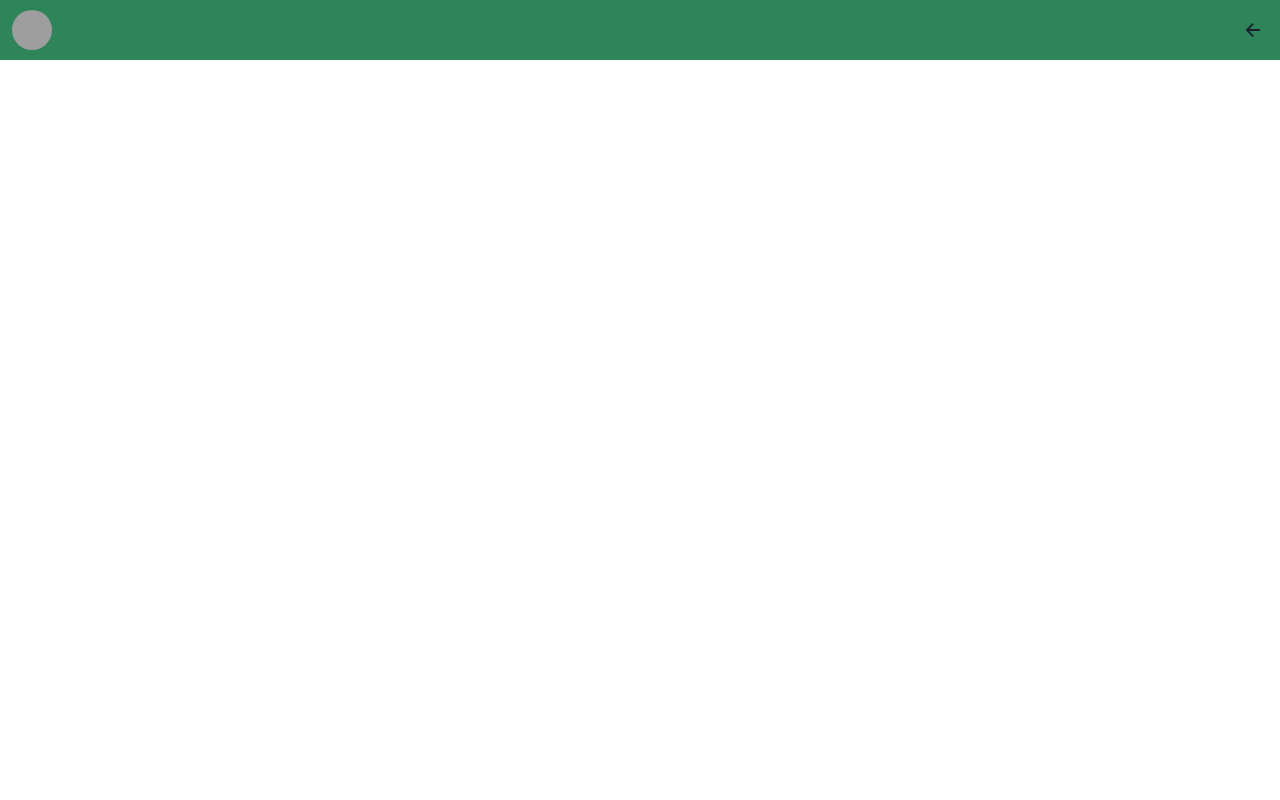
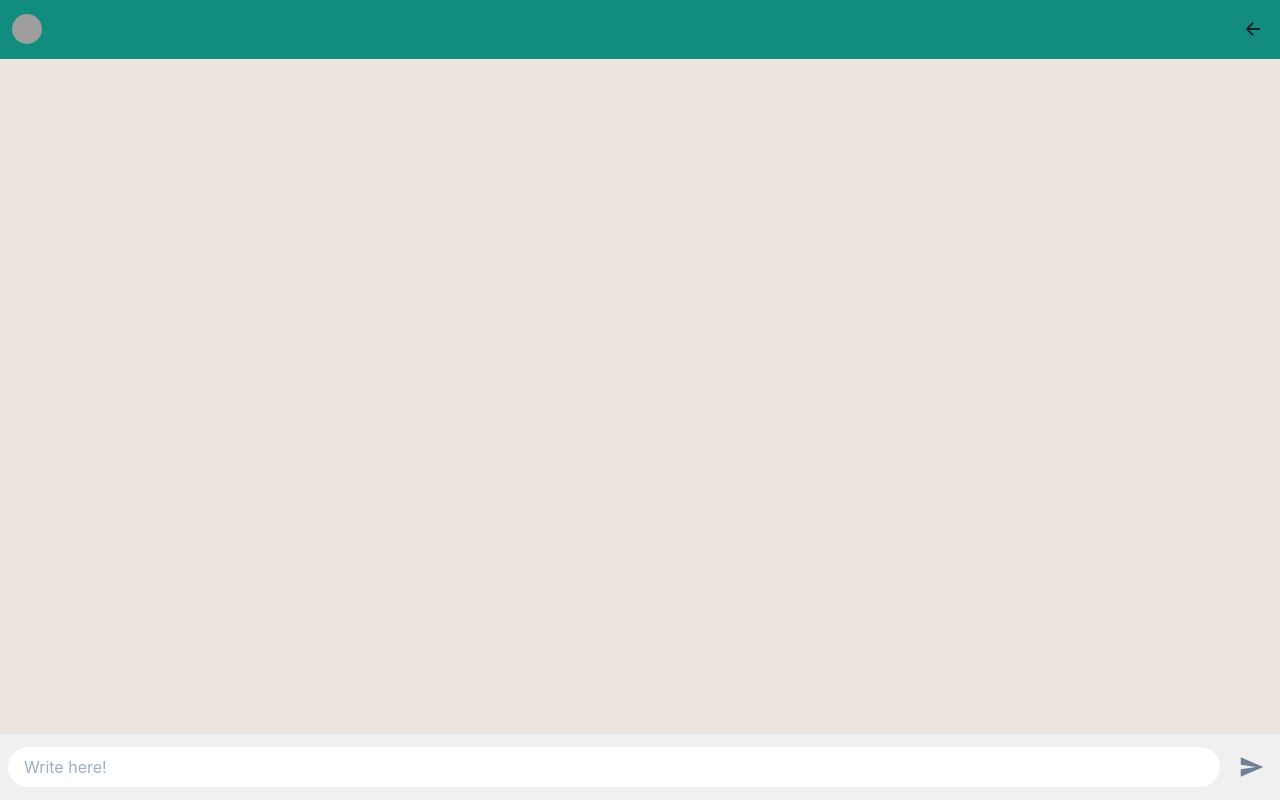
Before and after one commit to tomasbirbe/Chat, a React (Vite) app in the folder front/: page /chat in a window 1280 px wide. Built offline with nearby package versions, Linux system fonts and the light colour scheme; grey boxes are pictures that could not be loaded.

Commit message:
Add colors in theme.ts, styling messages, add header and input, and auto scroll on every message

```diff
--- a/front/src/App.tsx
+++ b/front/src/App.tsx
@@ -132,7 +132,12 @@ const App = () => {
       <Route path="/login" element={<Login />} />
       <Route
         path="/chat"
-        element={<ChatPage chat={chatSelected} contact={contact} />}
+        element={
+          <ChatPage
+            chatState={{ chatSelected, setChatSelected }}
+            contactState={{ contact }}
+          />
+        }
       />
       <Route path="*" element={<NotFound />} />
     </Routes>
--- a/front/src/pages/ChatPage.tsx
+++ b/front/src/pages/ChatPage.tsx
@@ -1,18 +1,28 @@
-import { Box, Stack, Text, Img, Button, Icon } from '@chakra-ui/react';
-import React from 'react';
-import { chat, contact } from '../Types/types';
+import { Box, Stack, Text, Img, Button, Icon, Input } from '@chakra-ui/react';
+import React, { useEffect, useRef } from 'react';
+import { chat, contact, message } from '../Types/types';
 import Message from './components/Message';
-import { IoArrowBackSharp } from 'react-icons/io5';
+import { IoArrowBackSharp, IoSendSharp } from 'react-icons/io5';
 
 const myId = '1';
 
 const ChatPage = ({
-  chat,
-  contact,
+  chatState,
+  contactState,
 }: {
-  chat: chat | null;
-  contact: contact | undefined;
+  chatState: {
+    chatSelected: chat | null;
+    setChatSelected: React.Dispatch<React.SetStateAction<chat | null>>;
+  };
+  contactState: {
+    contact: contact | undefined;
+    setContact?: React.Dispatch<React.SetStateAction<contact | undefined>>;
+  };
 }) => {
+  const { chatSelected: chat, setChatSelected: setChat } = chatState;
+  const { contact } = contactState;
+  const chatRef = useRef<any>();
+
   const prevMessageItsMine = (index: number) => {
     const prevMessageOwner = chat?.messages[index - 1]?.from._id;
     const messageOwner = chat?.messages[index].from._id;
@@ -22,12 +32,40 @@ const ChatPage = ({
     return false;
   };
 
+  const handleSubmit = (e: any) => {
+    e.preventDefault();
+    const message: message = {
+      _id: `${Math.random() * 9000}`,
+      from: {
+        name: 'Tomas',
+        lastName: 'Birbe',
+        email: 'tomas.birbe@gmail.com',
+        _id: `${myId}`,
+      },
+      data: e.target.message.value,
+      timestamp: new Date().getTime(),
+    };
+    const updatedMessages: message[] | undefined =
+      chat?.messages.concat(message);
+    const updatedChat = Object.assign({}, chat, { messages: updatedMessages });
+    setChat(updatedChat);
+    e.target.message.value = '';
+  };
+
+  useEffect(() => {
+    chatRef.current.scrollTop =
+      chatRef.current.scrollHeight - chatRef.current.clientHeight;
+  }, [chat]);
+
   return (
-    <>
+    <Stack spacing={0} height="full">
+      {/* Header */}
+
       <Stack
         as="header"
-        height="60px"
-        bg="green.600"
+        height="70px"
+        width="full"
+        bg="teal.green"
         align="center"
         justify="space-between"
         paddingInline={3}
@@ -37,22 +75,28 @@ const ChatPage = ({
           <Img
             borderRadius="full"
             backgroundPosition="center"
-            width="40px"
-            height="40px"
+            width="30px"
+            height="30px"
             src="https://external-content.duckduckgo.com/iu/?u=https%3A%2F%2Fwww.paragatitos.com%2Fwp-content%2Fuploads%2Fgatito-jugando-3.jpg&f=1&nofb=1"
           />
-          <Text>{contact?.alias}</Text>
+          <Text fontWeight={500}>{contact?.alias}</Text>
         </Stack>
         <Button borderRadius="full" minWidth="30px" padding={0} height="30px">
           <Icon as={IoArrowBackSharp} boxSize={5} />
         </Button>
       </Stack>
+
+      {/* Messages */}
       <Box
+        ref={chatRef}
         as="ul"
         display="flex"
         flexDirection="column"
-        paddingBlockStart={3}
+        paddingBlock={3}
         paddingInline={4}
+        bg="background.500"
+        height="100%"
+        overflowY="scroll"
       >
         {chat?.messages.map((message, index) => {
           return (
@@ -65,7 +109,36 @@ const ChatPage = ({
           );
         })}
       </Box>
-    </>
+
+      {/* Input */}
+
+      <Stack
+        as="form"
+        width="full"
+        bg="secondary.gray"
+        paddingInlineStart={2}
+        paddingInlineEnd={1}
+        paddingBlock={2}
+        direction="row"
+        justify="space-between"
+        align="center"
+        onSubmit={(e) => handleSubmit(e)}
+      >
+        <Input placeholder="Write here!" borderRadius="full" name="message" />
+        <Button
+          type="submit"
+          width="50px"
+          height="50px"
+          padding={0}
+          borderRadius="full"
+          _focus={{}}
+          _hover={{}}
+          _active={{}}
+        >
+          <Icon as={IoSendSharp} color="gray.500" boxSize={6} />
+        </Button>
+      </Stack>
+    </Stack>
   );
 };
 
--- a/front/src/pages/components/Chat.tsx
+++ b/front/src/pages/components/Chat.tsx
@@ -39,7 +39,7 @@ const Chat = ({
           <Text fontWeight="100" fontSize={12}>
             {' '}
             {new Date(
-              chat.messages[chat.messages.length - 1].timestamp
+              chat.messages[chat?.messages.length - 1].timestamp
             ).toLocaleDateString()}{' '}
           </Text>
         </Stack>
--- a/front/src/pages/components/Message.tsx
+++ b/front/src/pages/components/Message.tsx
@@ -26,13 +26,13 @@ const Message = ({
             ? {
                 content: '""',
                 position: 'absolute',
-                borderTop: '30px solid lightgray',
+                borderTop: '30px solid',
+                borderColor: myId === message.from._id ? 'pale.green' : 'white',
                 borderRight:
                   myId === message.from._id ? '15px solid transparent' : '',
                 borderLeft:
                   myId !== message.from._id ? '15px solid transparent' : '',
                 width: '0',
-                zIndex: '-1',
                 top: 0,
                 left: myId === message.from._id ? '' : '-8px',
                 right: myId === message.from._id ? '-8px' : '',
@@ -44,18 +44,25 @@ const Message = ({
     >
       <Stack
         width="fit-content"
-        bg="gray.300"
         borderRadius={7}
-        paddingInline={4}
-        paddingBlock={2}
+        paddingInline={2}
+        paddingBlock={1.5}
+        bg={myId === message.from._id ? 'pale.green' : 'white'}
         alignItems={myId === message.from._id ? 'flex-end' : 'flex-start'}
-        spacing={0}
+        spacing={3}
         position="static"
+        direction="row"
+        height="35px"
       >
-        <Stack direction="row" justify="space-between" width="fit-content">
-          <Text>{message.data}</Text>
-          <Text>{new Date(message.timestamp).toLocaleTimeString()}</Text>
-        </Stack>
+        <Text alignSelf="flex-start" fontSize={14}>
+          {message.data}
+        </Text>
+
+        <Text alignSelf="flex-end" fontSize={11}>
+          {`${new Date(message.timestamp).getHours()}:${new Date(
+            message.timestamp
+          ).getMinutes()}`}
+        </Text>
       </Stack>
     </Stack>
   );
--- a/front/theme.ts
+++ b/front/theme.ts
@@ -1,25 +1,22 @@
 import { extendTheme } from '@chakra-ui/react';
-
-const primary = '#128C7E';
-const primaryDarker = '#0D645A';
-const primaryDarkest = '#06322D';
 
 const theme = extendTheme({
   colors: {
-    primary,
+    'pale.green': '#DCF8C6',
+    'light.green': '#25D366',
+    'teal.green': '#128C7E',
+    'teal.green.dark': '#0D645A',
+    'secondary.gray': '#f0f0f0',
+    'background.500': '#ECE5DD',
   },
   components: {
     Button: {
       baseStyle: {
-        _hover: {
-          backgroundColor: primaryDarker,
-        },
+        _hover: {},
         _focus: {
           boxShadow: 'none',
         },
-        _active: {
-          backgroundColor: primaryDarkest,
-        },
+        _active: {},
       },
       defaultProps: {
         variant: null,
@@ -28,14 +25,15 @@ const theme = extendTheme({
     Input: {
       baseStyle: {
         field: {
-          background: 'red',
+          background: 'white',
         },
       },
       size: {},
       variants: {
         oneLine: {
           field: {
-            borderBottom: `1px solid ${primary}`,
+            borderBottom: `1px solid`,
+            borderColor: 'primary.500',
             background: 'transparent',
             borderRadius: '0px',
           },
```
